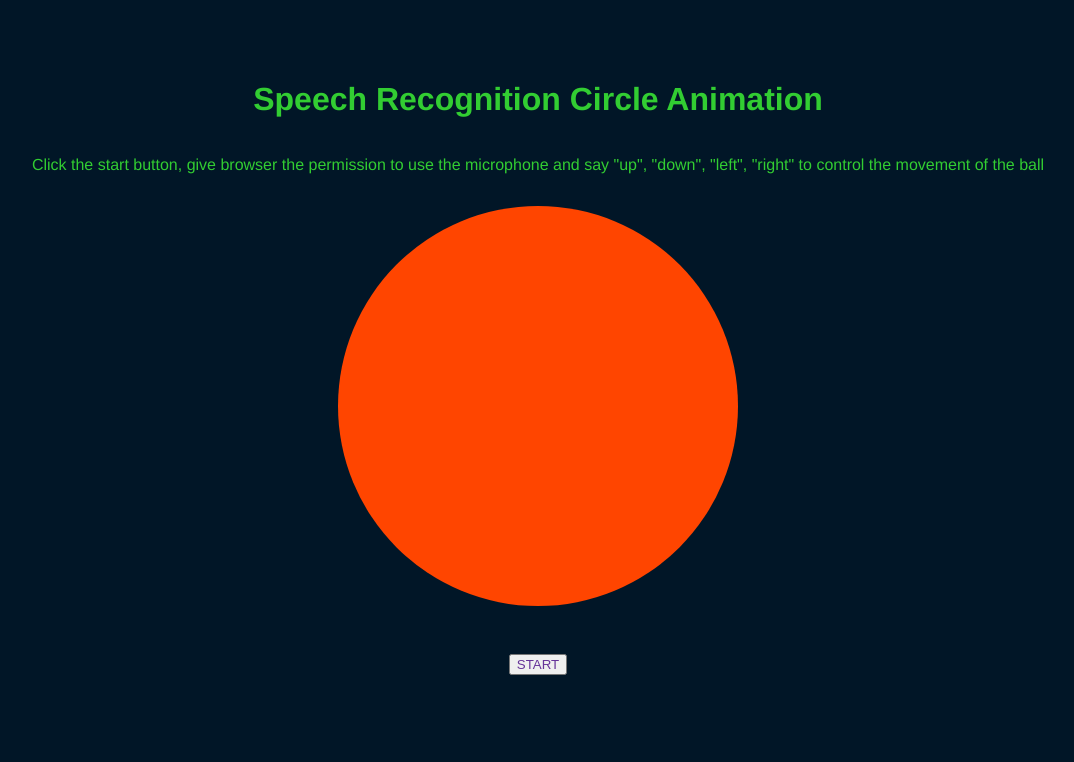
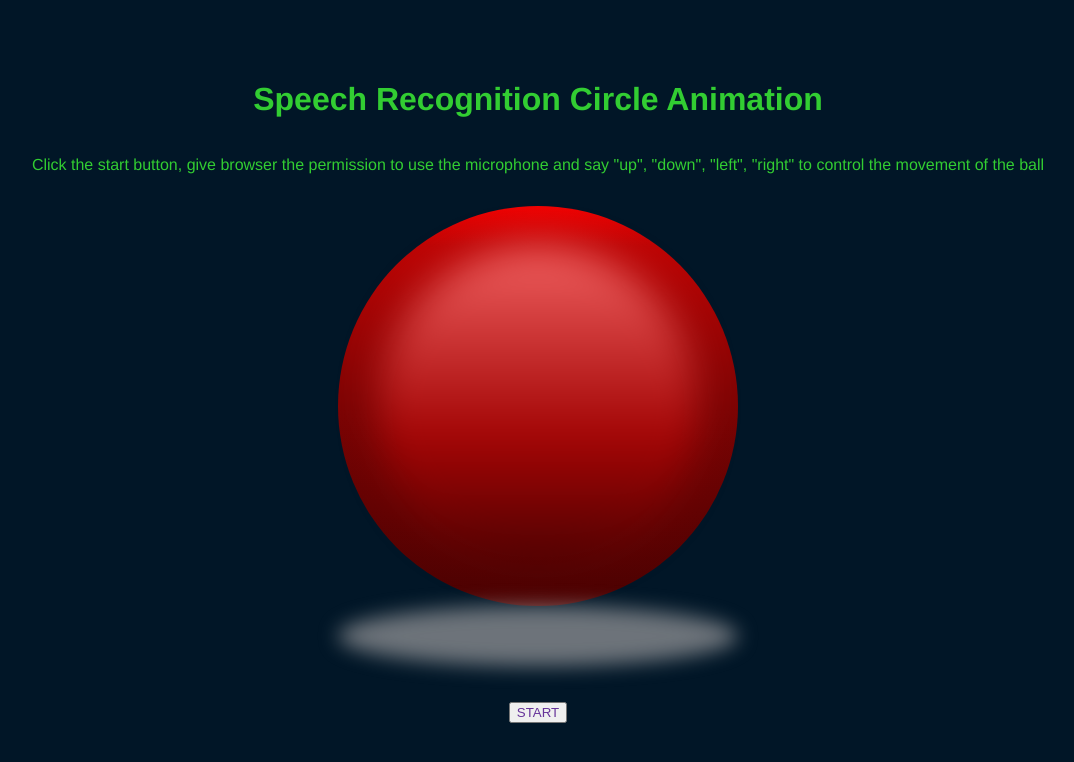
Before and after one commit to RakshithNM/nui-move, a Vue app: page / in a window 1280 px wide. Shown: the top 762 px of the page, without its empty margins (102-1176 px from the left). Built offline with nearby package versions, Linux system fonts and the light colour scheme.

Commit message:
3D effect for the ball

```diff
--- a/src/components/Ball.vue
+++ b/src/components/Ball.vue
@@ -4,7 +4,7 @@
     <p>Click the start button, give browser the permission to use the microphone and say "up", "down",
     "left", "right" to control the movement of the ball</p>
     <div :class="animationclass"></div>
-    <p>{{ diagnostic }}</p>
+    <p class="diagnostic">{{ diagnostic }}</p>
     <button @click="toggleStartStop">{{ recognizing ? "STOP" : "START" }}</button>
   </main>
 </template>
@@ -25,12 +25,13 @@ export default defineComponent({
     const diagnostic = ref("")
     const recognizing = ref(false)
 
-    let grammar = `#JSGF V1.0; grammar action; public <action> = up | down |
-    right | left ;`
+    let grammar = `#JSGF V1.0; grammar action; public <action> = up | down | right | left ;`
     let recognition = new (window as any).webkitSpeechRecognition();
     let speechRecognitionList = new (window as any).webkitSpeechGrammarList();
 
     const reset = () => {
+      animationclass.value = "center";
+      diagnostic.value = "";
       recognizing.value = false;
     }
 
@@ -60,12 +61,16 @@ export default defineComponent({
         if(event.results[i].isFinal) {
           console.log(event);
           let action = event.results[i][0].transcript;
-          diagnostic.value = `moving ${action}`;
-          animationclass.value = action;
+          let possibleMovements = ['up', 'down', 'right', 'left']
+          if(possibleMovements.includes(action.trim().toLowerCase())) {
+            diagnostic.value = `moving ${action}`;
+            animationclass.value = action;
+          } else {
+            reset();
+          }
         }
       }
     }
-
 
     return {
       animationclass,
@@ -90,11 +95,37 @@ div {
   border-radius: 50%;
   width: 50vmin;
   aspect-ratio: 9/9;
-  background-color: orangered;
+  display: flex;
+  justify-content: center;
+  align-items: center;
+  background: linear-gradient(#f00202 0%, #bd0404 10%, #7d0404 50%, #4a0202 100%);
+  position: relative;
+}
+
+div::before{
+  content: "";
+  width: 40vmin;
+  aspect-ratio: 9/9;
+  background: linear-gradient(#f06060 0%, #a30505 60%, #4d0202 100%);
+
+  border-radius: 50%;
+  filter: blur(18px);
+}
+
+div::after{
+  content: '';
+  position: absolute;
+  width: 100%;
+  height: 60px;
+  border-radius: 50%;
+  background: rgba(182, 179, 179, 0.6);
+  bottom: -60px;
+  z-index: -1;
+  filter: blur(10px);
 }
 
 button {
-  margin-top: 1rem;
+  margin-top: 4rem;
   color: rebeccapurple;
 }
 
@@ -109,12 +140,17 @@ button {
 }
 
 .right {
-  transform: translateX(50px);
+  transform: translateX(150px);
   transition: all 0.3s ease-in;
 }
 
 .left {
-  transform: translateX(-50px);
+  transform: translateX(-150px);
+  transition: all 0.3s ease-in;
+}
+
+.center {
+  transform: translate(0px);
   transition: all 0.3s ease-in;
 }
 </style>
```
Also changed, not shown: index.html (+1 -1 lines).
